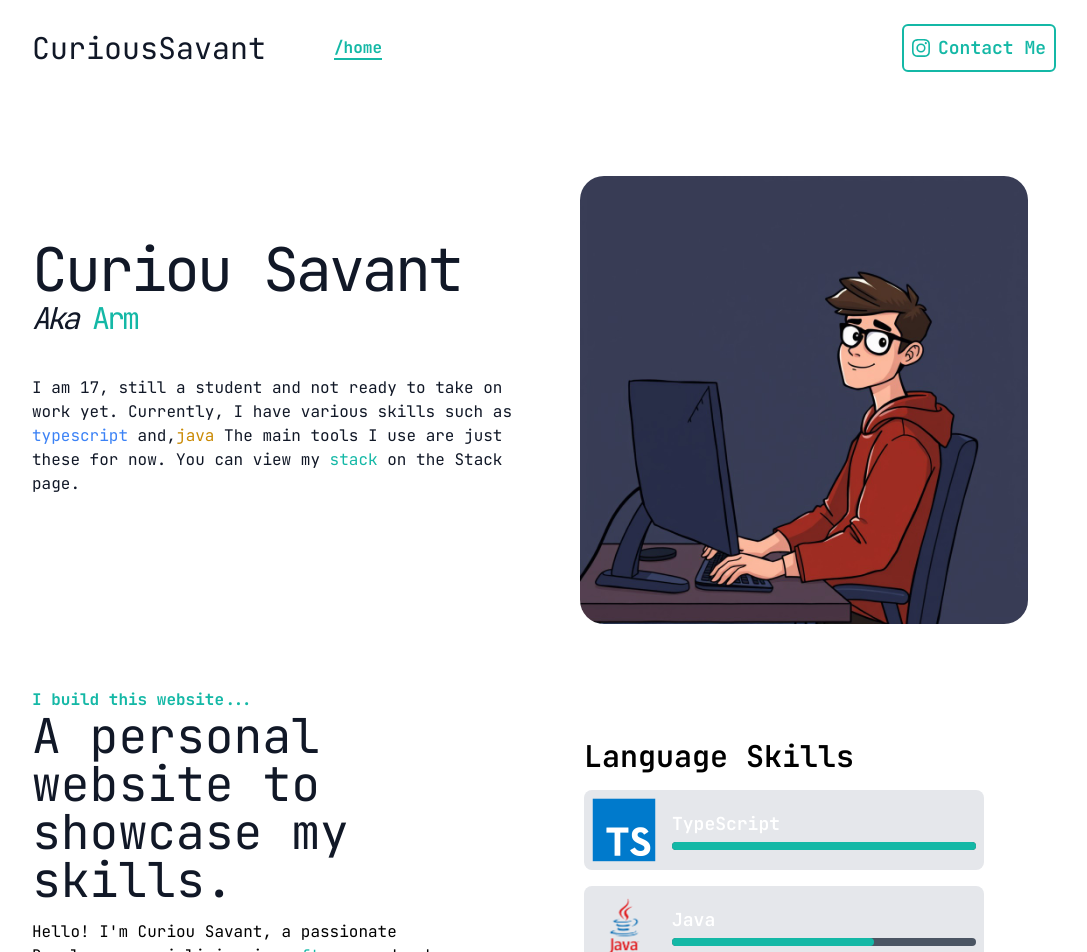
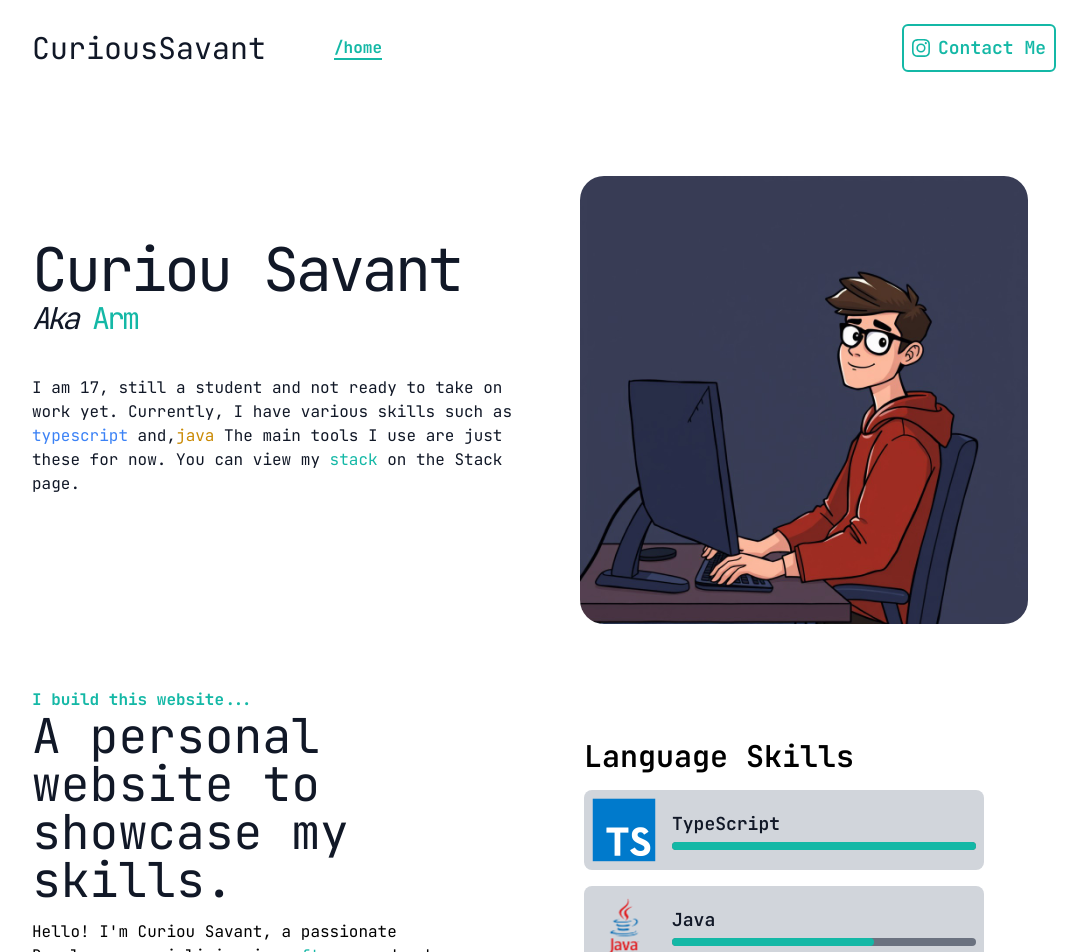
Before and after one commit to CuriousSavant/next-portfolio, a Next.js app: page / in a window 1280 px wide. Shown: the top 952 px of the page, without its empty margins (96-1183 px from the left). Built offline with nearby package versions, Linux system fonts and the light colour scheme.

Commit message:
not commit

```diff
--- a/components/About.tsx
+++ b/components/About.tsx
@@ -53,7 +53,7 @@ const CodeComponent = ({ lang, level, logo }: ICodeComponent) => {
 
 	return (
 		<motion.div
-			className="w-full md:w-[400px] h-16 md:h-20 bg-gray-200 dark:bg-gray-800 flex items-center rounded-lg p-2"
+			className="w-full md:w-[400px] h-16 md:h-20 bg-gray-300 dark:bg-gray-800 flex items-center rounded-lg p-2"
 			whileHover={{ scale: 1.05 }}
 		>
 			<img
@@ -62,8 +62,8 @@ const CodeComponent = ({ lang, level, logo }: ICodeComponent) => {
 				className="w-12 md:w-16 h-auto mr-4"
 			/>
 			<div className="flex flex-1 flex-col">
-				<p className="text-white text-lg font-semibold">{lang}</p>
-				<div className="relative w-full h-2 bg-gray-600 rounded-full mt-1">
+				<p className="text-gray-900 dark:text-white text-lg font-semibold">{lang}</p>
+				<div className="relative w-full h-2 bg-gray-500 dark:bg-gray-600 rounded-full mt-1">
 					<motion.div
 						animate={{ width: fLevel }}
 						transition={{ duration: 1 }}
```
